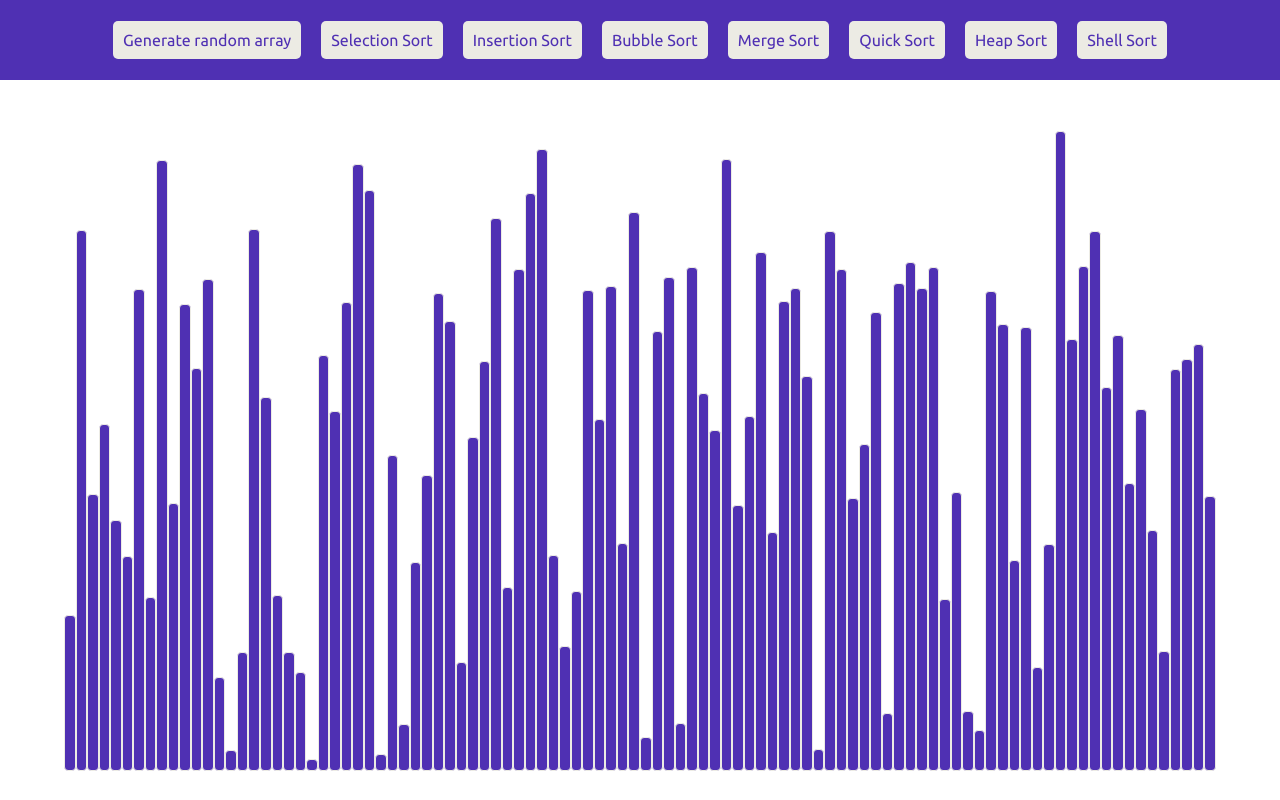
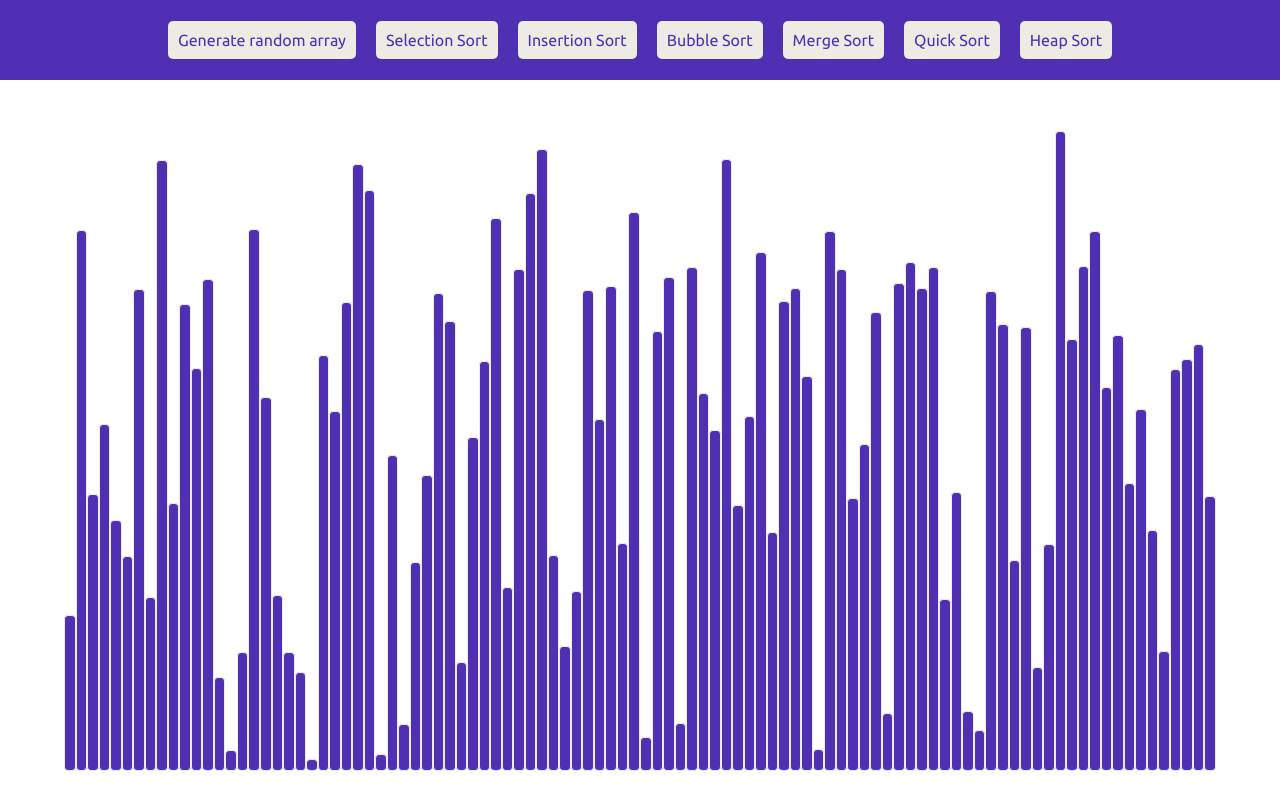
Before and after one commit to kashgohil/Algo-Visualized, a React (Create React App) app: page /sorting in a window 1280 px wide. Built offline with nearby package versions, Linux system fonts and the light colour scheme.

Commit message:
shell sort commented for time being

```diff
--- a/src/components/Header/Header.jsx
+++ b/src/components/Header/Header.jsx
@@ -28,7 +28,7 @@ const Header = ({sort,graph}) => {
                             <span className="button" onClick={()=>handleSorting(mergeSort)}>Merge Sort</span>
                             <span className="button" onClick={()=>handleSorting(quickSort)}>Quick Sort</span>
                             <span className="button" onClick={()=>handleSorting(heapSort)}>Heap Sort</span>
-                            <span className="button" onClick={()=>handleSorting(shellSort)}>Shell Sort</span>
+                            {/* <span className="button" onClick={()=>handleSorting(shellSort)}>Shell Sort</span> */}
                         </div>
                     </>
                 :
```
